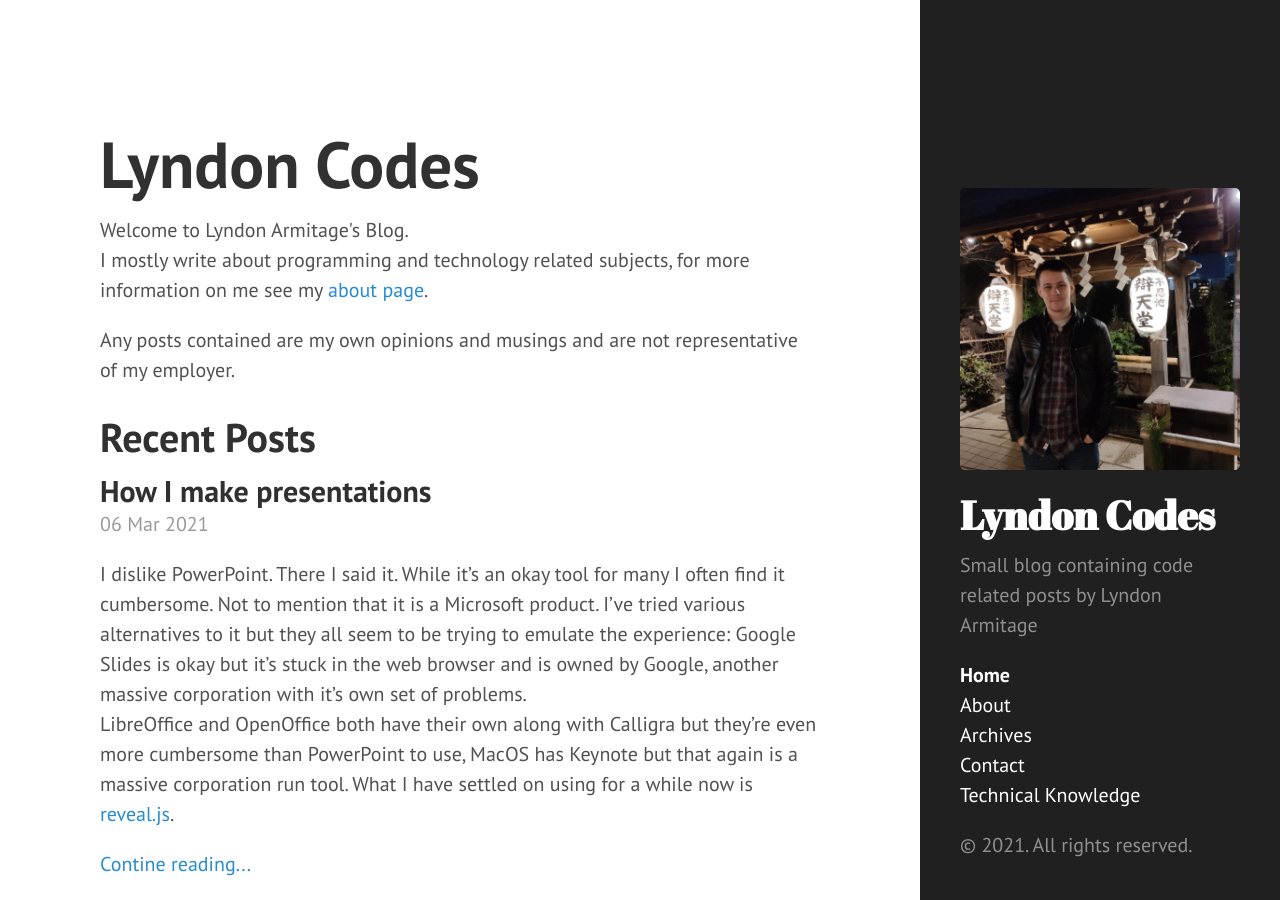
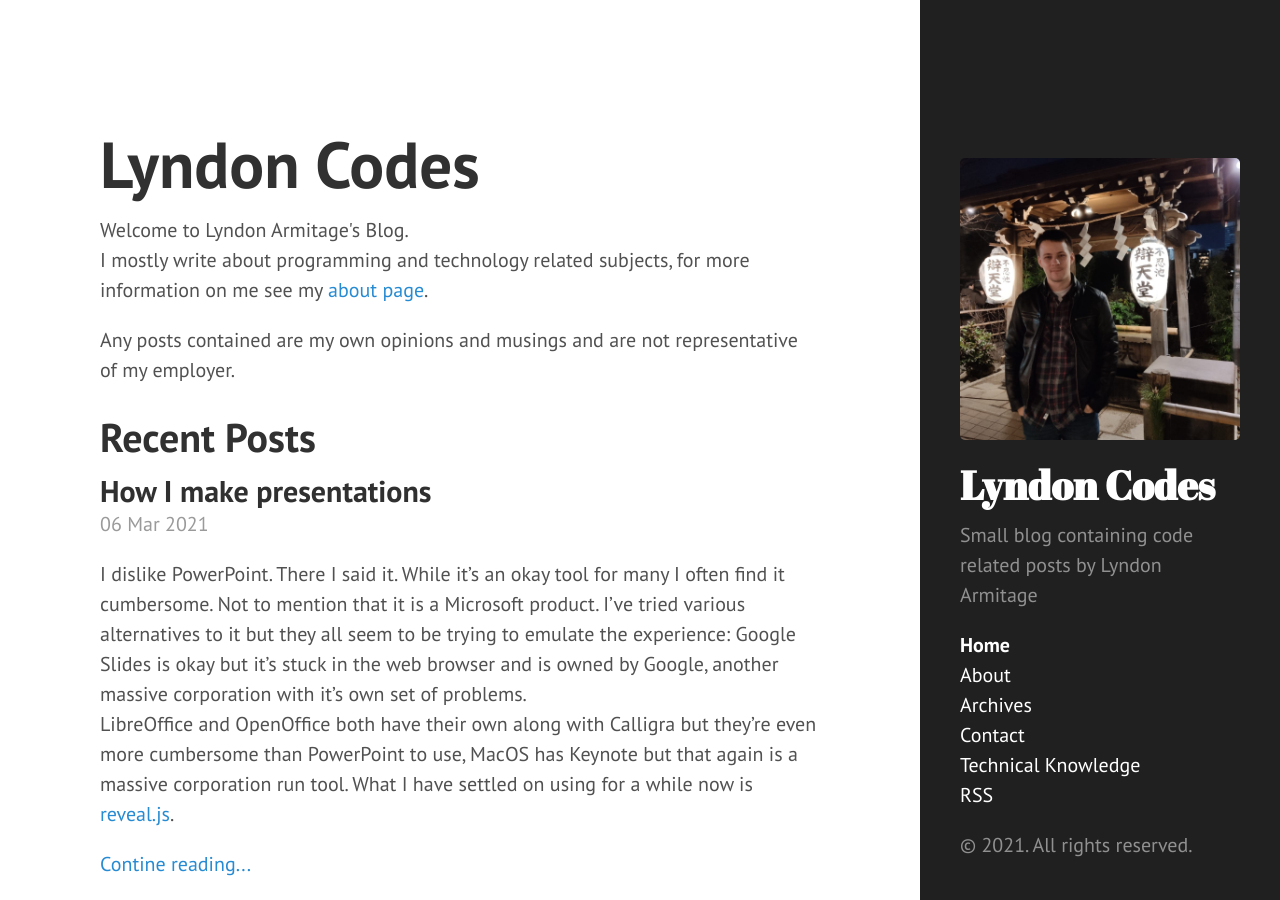
Before and after one commit to LyndonArmitage/lyndonarmitage.github.io, a Jekyll site: the page built from index.html, in a window 1280 px wide and 900 px high. Built offline with Jekyll 4.4.1, drawn with Linux system fonts in a browser that asks for light colours; nearby versions of some CDN libraries; the list of posts is cut into pages by our own code.

Commit message:
Added RSS link to sidebar

```diff
--- a/_includes/sidebar.html
+++ b/_includes/sidebar.html
@@ -25,7 +25,9 @@
           {%- endif -%}
         {%- endif -%}
       {%- endfor -%}
-
+      <li class="sidebar-nav-item">
+        <a href="{{ "/atom.xml" | absolute_url }}">RSS</a>
+      </li>
     </ul>
 
     <p>&copy; {{ site.time | date: '%Y' }}. All rights reserved.</p>
```
